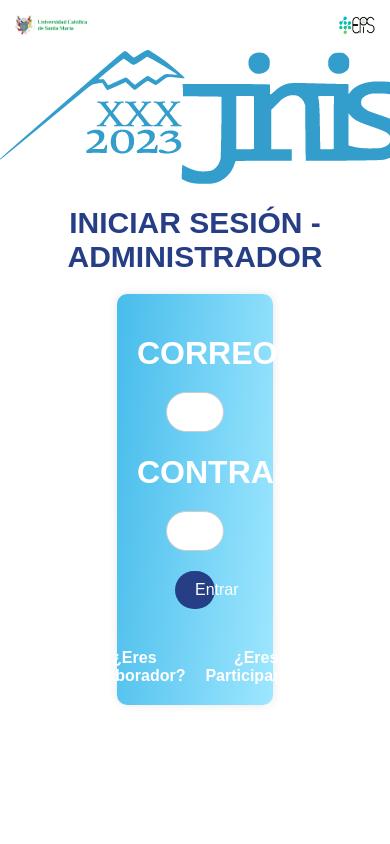
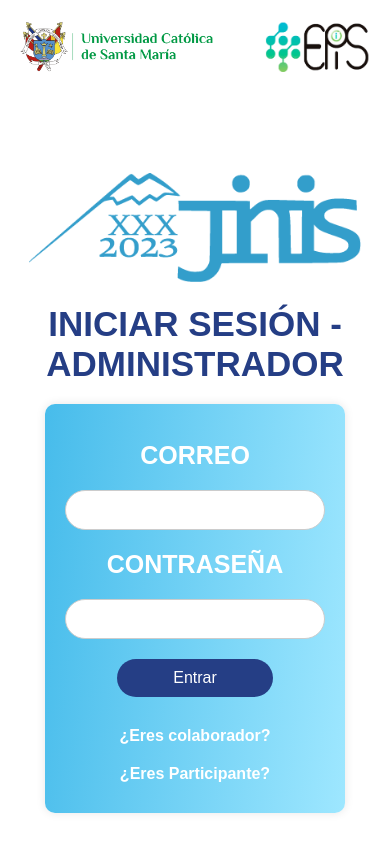
Before and after one commit to Fidel-Arias/Sistema_de_Asistencia, a Django app: page /loginAdmin/ in a window 390 px wide; the page is wider, and only the part inside the window is pictured. Run offline with Django 5.2, Linux system fonts and the light colour scheme.

Commit message:
Cambios en las urls, en los archivos views, en los html, en los serializers de Colaborador y Admin

```diff
--- a/Admin/templates/interfazAdmin.html
+++ b/Admin/templates/interfazAdmin.html
@@ -6,7 +6,7 @@
     <meta charset="UTF-8">
     <meta name="viewport" content="width=device-width, initial-scale=1.0">
     <title>Interfaz de Administración</title>
-    <link rel="stylesheet" href="{% static 'estilos/styles' %}">
+    <link rel="stylesheet" href="{% static 'estilos/styles.css' %}">
 </head>
 <body>
     {% include 'partials/header.html' %}
--- a/Admin/urls.py
+++ b/Admin/urls.py
@@ -1,10 +1,10 @@
 from django.urls import path
-from .views import adminView, ingresoAdmin
+from .views import adminView, ingresoAdmin, generar_reporte_documento
 
 urlpatterns = [
     path('', adminView.as_view({'get':'index'}), name='InterfazAdministrador'),
-    path('welcomeAdmin/<str:correo>/<str:pk>', ingresoAdmin, name='Administrador'),
-    path('generar_reporte/', adminView.as_view({'get':'generar_reporte'}), name='GenerarReporte'),
+    path('bienvenido/', ingresoAdmin, name='Administrador'),
+    path('generar_reporte/', generar_reporte_documento, name='GenerarReporte'),
     path('registrar_ponencias/', adminView.as_view({'get':'registrar_ponencia'}), name='RegistrarPonencia'),
     path('registrar_ponentes/', adminView.as_view({'get':'registrar_ponentes'}), name='RegistrarPonentes'),
     path('registrar_universidades/', adminView.as_view({'get':'registrar_universidades'}), name='RegistrarUniversidades'),
--- a/Asistencia/serializers.py
+++ b/Asistencia/serializers.py
@@ -5,5 +5,5 @@ from .models import TrsAsistencia
 class AsistenciaSerializer(serializers.ModelSerializer):
     class Meta:
         model = TrsAsistencia
-        fields = '__all__'
+        fields = ('idcongreso','codparticipante','idbloque','fecha','hora','estado')
         read_only_fields = ('fecha', 'hora', 'estado')
--- a/Colaborador/models.py
+++ b/Colaborador/models.py
@@ -1,5 +1,6 @@
 from django.db import models
-from Asistencia.models import TrsAsistencia
+from Bloque.models import MaeBloque
+from CongresoJINIS.models import MaeCongresoJinis
 
 # Create your models here.
 class MaeColaborador(models.Model):
@@ -9,6 +10,8 @@ class MaeColaborador(models.Model):
     correo = models.CharField(max_length=50)
     contrasenia = models.CharField(max_length=8)
     idtipo = models.ForeignKey('MaeTipousuario', models.DO_NOTHING, db_column='idtipo')
+    idbloque = models.ForeignKey(MaeBloque, models.DO_NOTHING, db_column='idbloque')
+    idcongreso = models.ForeignKey(MaeCongresoJinis, models.DO_NOTHING, db_column='idcongreso')
 
     class Meta:
         managed = False
--- a/Colaborador/serializers.py
+++ b/Colaborador/serializers.py
@@ -4,4 +4,4 @@ from .models import MaeColaborador
 class ColaboradorSerializer(serializers.ModelSerializer):
     class Meta:
         model = MaeColaborador
-        fields = ('idcolaborador', 'nombre', 'apellido', 'correo', 'contrasenia', 'idtipo')
+        fields = ('idcolaborador', 'nombre', 'apellido', 'correo', 'contrasenia', 'idtipo', 'idbloque', 'idcongreso')
--- a/Colaborador/urls.py
+++ b/Colaborador/urls.py
@@ -1,7 +1,7 @@
-from django.urls import path, include
+from django.urls import path
 from .views import Colaborador
 
 urlpatterns = [
-    path('registrar_asistencias/<str:correo>/<str:pk>', Colaborador.as_view({'get':'ingresoColaborador'}), name='Colaborador'),
     path('registrar_asistencia/', Colaborador.as_view({'post': 'registrar_asistencia'}), name='registrar_asistencia'),
+    path('ingreso_colaborador/', Colaborador.as_view({'post': 'ingresoColaborador'}), name='ingreso_colaborador'),
 ]
--- a/Login/templates/loginAdmin.html
+++ b/Login/templates/loginAdmin.html
@@ -25,7 +25,7 @@
     </div>
 
     <div class='wrapper'>
-        <form action="/platformAdmin/" method="POST">
+        <form action="{% url 'Administrador' %}" method="POST">
             {% csrf_token %}
             <h1 class="labelCorreo">CORREO</h1>
             <div class="input-box">
@@ -34,7 +34,7 @@
 
             <h1 class="labelContraseña">CONTRASEÑA</h1>
             <div class="input-box">
-                <input type="password" name="codigo" required />
+                <input type="password" name="contrasenia" required />
             </div>
 
             <button type="submit" class="buttonEntrar">Entrar</button>
@@ -46,5 +46,80 @@
             </div>
         </form>
     </div>
+    <style>
+         /*Responsive body*/
+ @media (max-width: 412px) {
+    body {
+        height: 100vh;
+    }
+
+    .content {
+        margin-top: 8rem;
+    }
+
+    .content img {
+        max-width: 85%;
+    }
+
+    .etiqueta {
+        font-size: 3.5rem;
+    }
+
+    .img-ucsm{
+        min-width: 55%;
+    }
+
+    .img-epis {
+        max-width: 30%;
+    }
+
+    .logos_ucsm {
+        padding: 2rem;
+    }
+
+    .wrapper {
+        width: 30rem;
+        margin: 0 auto;
+        height: 35rem;
+        display: table;
+    }
+
+    .wrapper form{
+        display: table-cell;
+        vertical-align: middle;
+    }
+
+    .labelCorreo {
+        font-size: 2.5rem;
+    }
+
+    .labelContraseña {
+        font-size: 2.5rem;
+    }
+
+    .input-box input[type="password"], .input-box input[type="email"]{
+        width: 100%;
+    }
+
+    .buttonEntrar{
+        width: 60%;
+    }
+
+    .enlacesLogin {
+        display: flex;
+        flex-direction: column;
+        gap: 0;
+        justify-content: center;
+        align-items: center;
+    }
+
+    .enlacesLogin a {
+        margin: 0;
+        padding-top: 1rem;
+        padding-bottom: 1rem;
+    }
+
+}
+    </style>
 </body>
 </html>
--- a/Login/urls.py
+++ b/Login/urls.py
@@ -1,11 +1,11 @@
 from django.urls import path
-from .views import login, loginColaborador, loginAdmin, user_logged_in, admin_logged_in, colaborador_logged_in
+from .views import login, loginColaborador, loginAdmin, user_logged_in, admin_logged_in
 
 urlpatterns = [
     path('', login, name='Login'),
     path('platformUser/<str:pk>', user_logged_in, name="Logueado"),
-    path('platformAdmin/', admin_logged_in, name="LogueadoAdmin"),
-    path('platformColaborador/', colaborador_logged_in, name="LogueadoColaborador"),
+    # path('platformAdmin/', admin_logged_in, name="LogueadoAdmin"),
+    # path('platformColaborador/', colaborador_logged_in, name="LogueadoColaborador"),
     path('loginColaborador/', loginColaborador, name='LoguingColaborador'),
     path('loginAdmin/', loginAdmin, name='LoguingAdministrador'),
 ]
--- a/Login/views.py
+++ b/Login/views.py
@@ -34,21 +34,6 @@ def admin_logged_in(request):
                 return redirect(reverse('LoguingAdministrador') + '?error=Usuario o contraseña incorrectos')
     return redirect(reverse('LoguingAdministrador'))
 
-def colaborador_logged_in(request):
-    if request.method == 'POST':
-        correo = request.POST.get('correo')
-        contrasenia = request.POST.get('codigo')
-        if contrasenia and correo:
-            try:
-                colaborador = MaeColaborador.objects.get(correo=correo, contrasenia=contrasenia)
-                request.session['codcolaborador'] = contrasenia
-                print('Requested codigo Colaborador: ', request.session.get('codcolaborador'))
-                urlDirect = reverse('Colaborador', args=[correo, contrasenia])
-                return redirect(urlDirect)
-            except MaeColaborador.DoesNotExist:
-                return redirect(reverse('LoguingColaborador') + '?error=Usuario o contraseña incorrectos')
-    return render(request, 'loginColaborador.html')
-
 def login(request):
     error_message = request.GET.get('error', '')
     return render(request, 'login.html', {'error': error_message})
```
Also changed, not shown: Admin/views.py (+25 -16 lines), Colaborador/views.py (+37 -16 lines), Login/templates/loginColaborador.html (+6 -5 lines).
